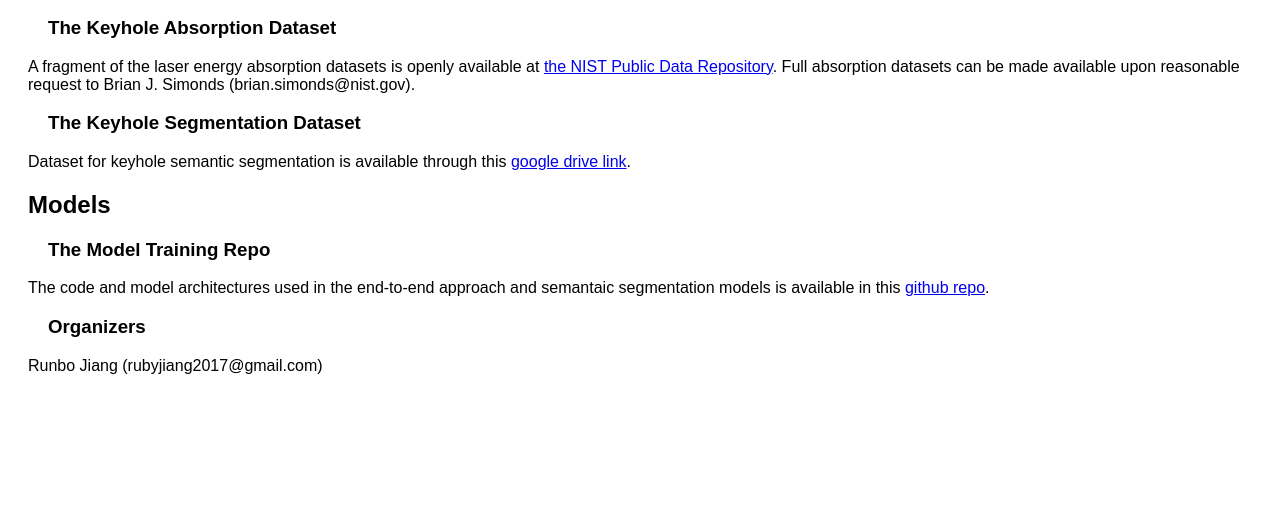
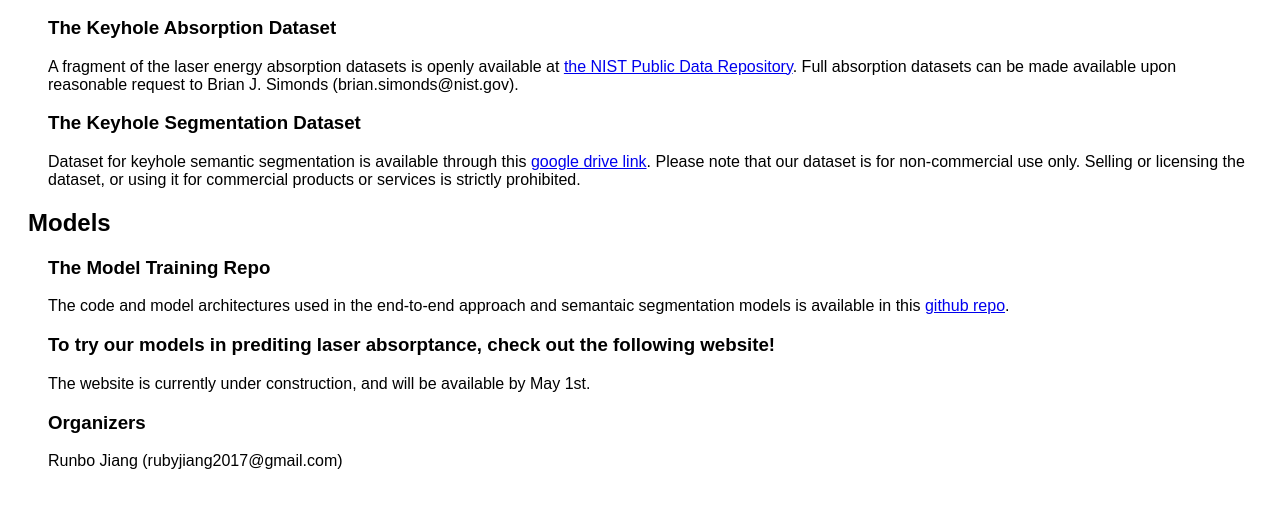
Before and after one commit to rubyjiang18/keyholeofficial, a plain HTML site: page index.html in a window 1280 px wide. Shown: the part 196-704 px from the top of the page. Drawn offline with Linux system fonts and the light colour scheme.

Commit message:
Note about data

```diff
--- a/index.html
+++ b/index.html
@@ -15,13 +15,15 @@
         <p>A fragment of the laser energy absorption datasets is openly available at <a href="https://data.nist.gov/od/id/mds2-2525">the NIST Public Data Repository</a>. Full absorption datasets can be made available upon reasonable request to Brian J. Simonds (brian.simonds@nist.gov). </p>
         <h3>The Keyhole Segmentation Dataset</h3>
         <p>
-        Dataset for keyhole semantic segmentation is available through this <a href="https://drive.google.com/file/d/1scn1lq92aqQWnjsfhLXDHEULpccxze93/view?usp=sharing">google drive link</a>.
+        Dataset for keyhole semantic segmentation is available through this <a href="https://drive.google.com/file/d/1scn1lq92aqQWnjsfhLXDHEULpccxze93/view?usp=sharing">google drive link</a>. Please note that our dataset is for non-commercial use only. Selling or licensing the dataset, or using it for commercial products or services is strictly prohibited.
         </p>
         <h2> Models <h2>
         <h3>The Model Training Repo</h3>
         <p> The code and model architectures used in the end-to-end approach and semantaic segmentation models is available in this <a href="https://github.com/rubyjiang18/Deep-learning-approaches-for-time-resolved-laser-absorptance-prediction">github repo</a>.
         </p>
-        <!-- <h2>To try our models in prediting laser absorptance, check out this website!</h2> -->
+        <h3>To try our models in prediting laser absorptance, check out the following website!</h3>
+        <p>The website is currently under construction, and will be available by May 1st.</p>
+
 
         <!-- Will update citation part when the paper is published-->
         <!-- <h2>If you use our work please cite our paper!</h2>
--- a/style.css
+++ b/style.css
@@ -10,7 +10,11 @@ body {
 
 h3 {
     margin-left: 20px;
-  }
+}
+
+p {
+    margin-left: 20px;
+}
 
 .title {
     text-align: center;
```
